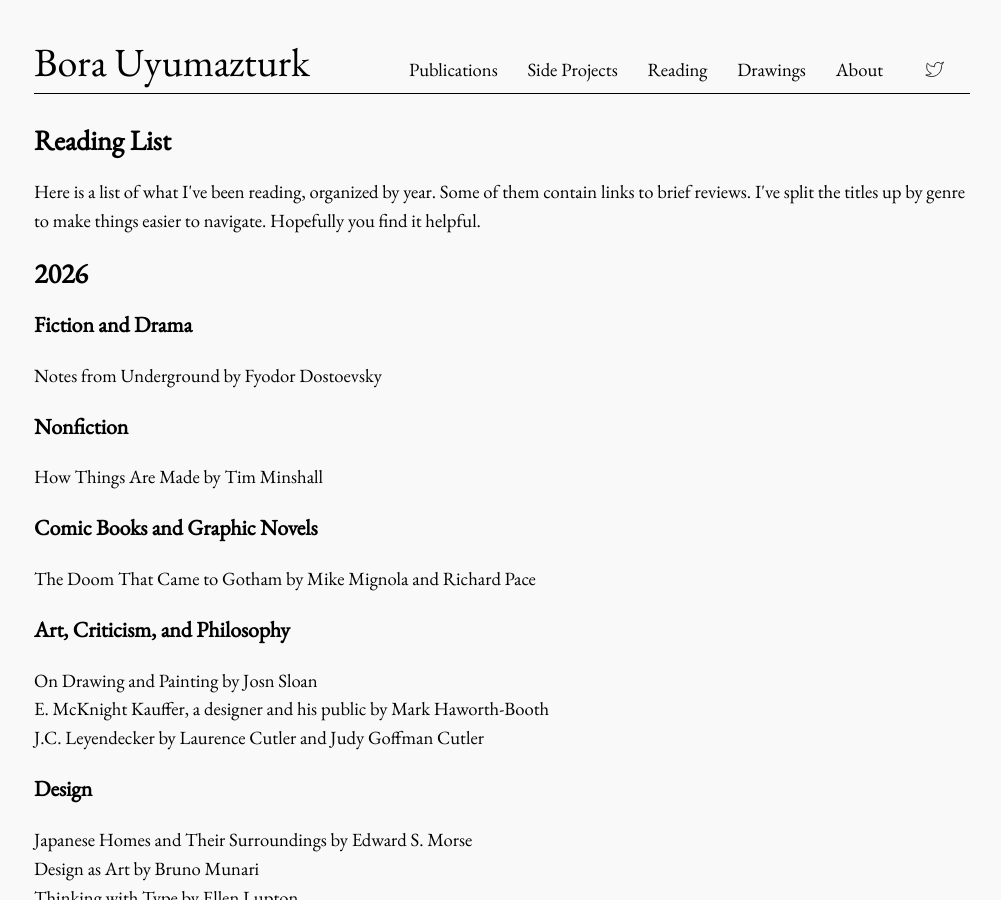
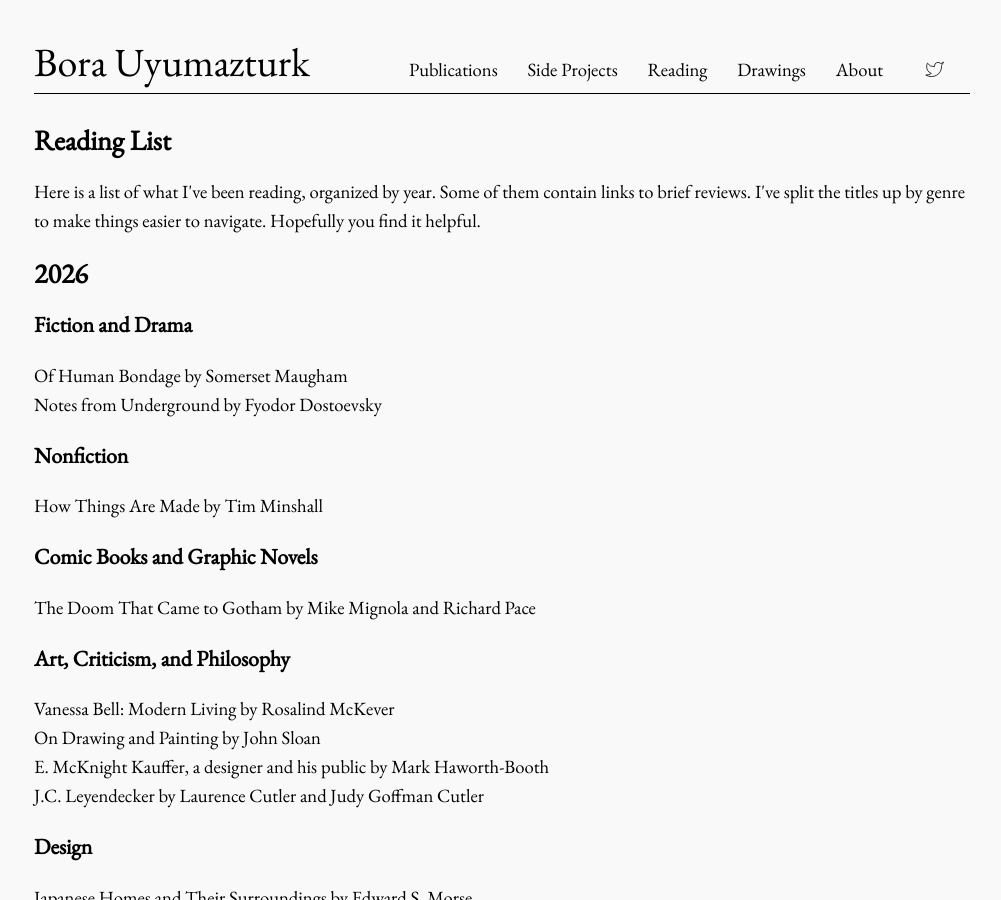
Before and after one commit to bora-uyumazturk/bora-uyumazturk.github.io, a Jekyll site: the page built from reading.html, in a window 1280 px wide and 900 px high. Shown: the whole window, without its empty margins (138-1139 px from the left). Built offline with Jekyll 4.4.1, drawn with Linux system fonts in a browser that asks for light colours.

Commit message:
Update reading.html

```diff
--- a/reading.html
+++ b/reading.html
@@ -16,6 +16,7 @@
 
   <h3>Fiction and Drama</h3>
 
+  Of Human Bondage by Somerset Maugham <br>
   Notes from Underground by Fyodor Dostoevsky
 
   <h3>Nonfiction</h3>
@@ -28,7 +29,8 @@
 
   <h3>Art, Criticism, and Philosophy</h3>
 
-  On Drawing and Painting by Josn Sloan <br>
+  Vanessa Bell: Modern Living by Rosalind McKever <br>
+  On Drawing and Painting by John Sloan <br>
   E. McKnight Kauffer, a designer and his public by Mark Haworth-Booth <br>
   J.C. Leyendecker by Laurence Cutler and Judy Goffman Cutler
 
```
